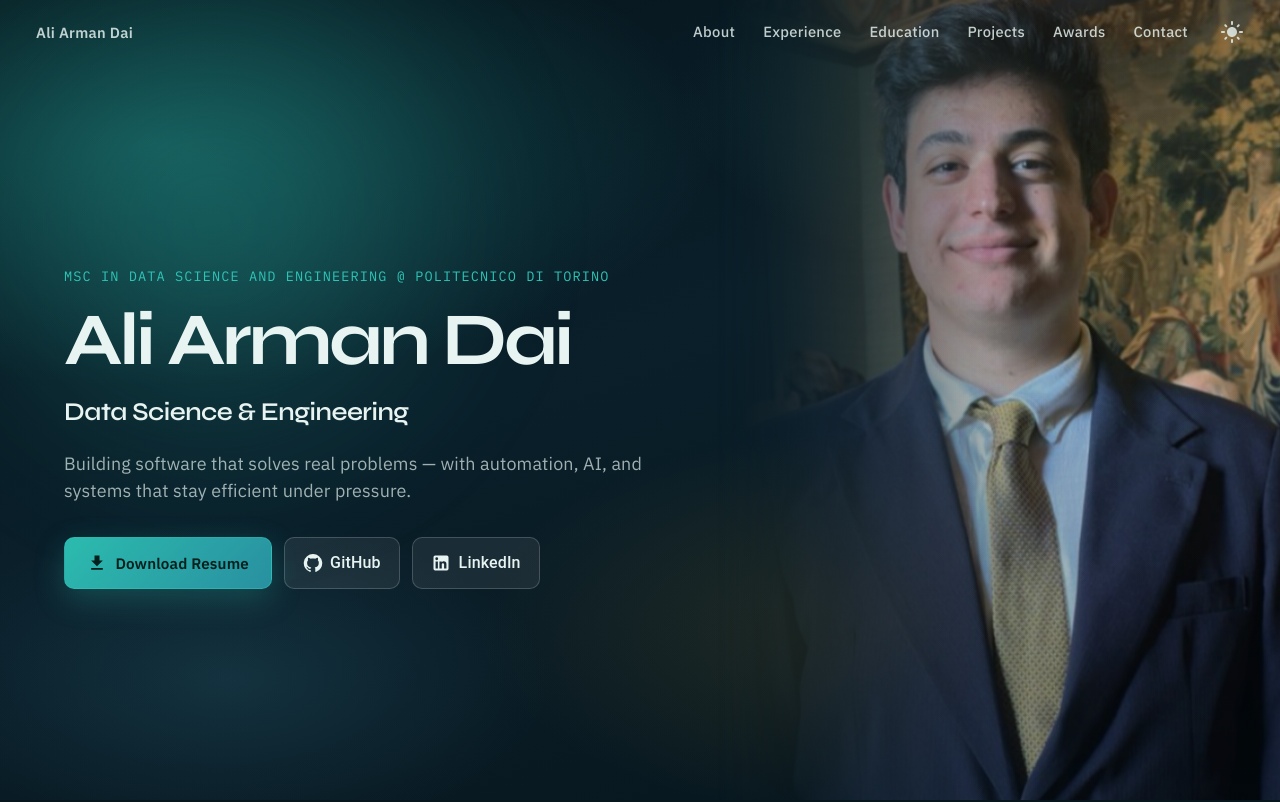
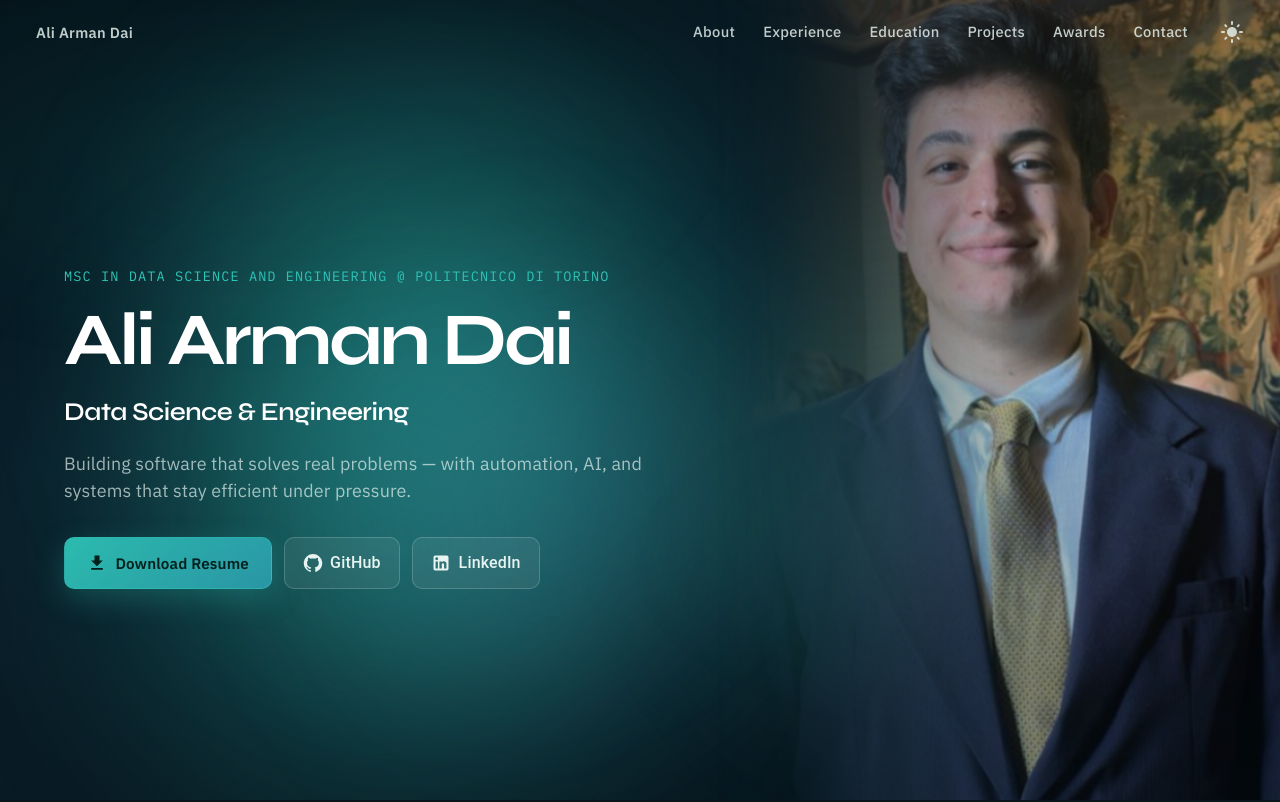
Before and after one commit to armanalis/armanalis.github.io, a React (Create React App) app: page / in a window 1280 px wide. Shown: the top 802 px of the page. Built offline with nearby package versions, Linux system fonts and the light colour scheme.

Commit message:
fix: style has changed.

```diff
--- a/src/App.tsx
+++ b/src/App.tsx
@@ -11,6 +11,7 @@ import {
   Footer,
 } from "./components";
 import FadeIn from './components/FadeIn';
+import AuroraBackground from './components/AuroraBackground';
 import './index.scss';
 
 function App() {
@@ -55,7 +56,7 @@ function App() {
 
     return (
     <div className={`main-container ${mode === 'dark' ? 'dark-mode' : 'light-mode'}`}>
-        <div className="aurora-bg" aria-hidden="true" />
+        <AuroraBackground />
         <div className="site-content">
           <Navigation parentToChild={{mode}} modeChange={handleModeChange}/>
           <FadeIn transitionDuration={700}>
--- /dev/null
+++ b/src/components/AuroraBackground.tsx
@@ -0,0 +1,15 @@
+import React from "react";
+
+function AuroraBackground() {
+  return (
+    <div className="aurora-bg" aria-hidden="true">
+      <div className="aurora-orb aurora-orb-a" />
+      <div className="aurora-orb aurora-orb-b" />
+      <div className="aurora-orb aurora-orb-c" />
+      <div className="aurora-orb aurora-orb-d" />
+      <div className="aurora-veil" />
+    </div>
+  );
+}
+
+export default AuroraBackground;
--- a/src/index.scss
+++ b/src/index.scss
@@ -59,13 +59,25 @@ a:hover {
 
 p, h1, h2, h3, h4, h5, label, button, span, li {
   font-family: var(--font-body);
+  color: var(--text);
 }
 
-h1, h2, h3 {
+h1, h2, h3, h4, h5 {
   font-family: var(--font-display);
   letter-spacing: -0.03em;
   line-height: 1.05;
   font-weight: 700;
+  color: var(--text);
+}
+
+.dark-mode {
+  h1, h2, h3, h4, h5,
+  .section-head h1,
+  .section-head h2,
+  .hero-brand,
+  .hero-role {
+    color: #ffffff;
+  }
 }
 
 .main-container {
@@ -81,45 +93,103 @@ h1, h2, h3 {
   z-index: 0;
   pointer-events: none;
   overflow: hidden;
-  background:
-    radial-gradient(ellipse 80% 55% at 12% 18%, rgba(46, 196, 182, 0.28), transparent 55%),
-    radial-gradient(ellipse 70% 50% at 88% 12%, rgba(94, 234, 212, 0.18), transparent 50%),
-    radial-gradient(ellipse 60% 45% at 70% 78%, rgba(240, 180, 41, 0.12), transparent 55%),
-    radial-gradient(ellipse 50% 40% at 18% 85%, rgba(75, 163, 195, 0.16), transparent 50%),
-    linear-gradient(160deg, #06141b 0%, #0a1f2a 45%, #07151c 100%);
+  background: linear-gradient(165deg, #06141b 0%, #0a1f2a 42%, #07151c 100%);
 }
 
-.aurora-bg::before,
-.aurora-bg::after {
-  content: "";
+.aurora-orb {
   position: absolute;
   border-radius: 50%;
   filter: blur(60px);
-  opacity: 0.55;
-  animation: aurora-drift 18s ease-in-out infinite alternate;
+  will-change: transform;
+  pointer-events: none;
 }
 
-.aurora-bg::before {
+.aurora-orb-a {
+  width: 58vw;
+  height: 58vw;
+  top: -20%;
+  left: -18%;
+  background: radial-gradient(circle, rgba(46, 196, 182, 0.48), transparent 68%);
+  animation: aurora-flow-a 18s linear infinite;
+}
+
+.aurora-orb-b {
   width: 48vw;
   height: 48vw;
-  top: -12%;
-  left: -8%;
-  background: radial-gradient(circle, rgba(46, 196, 182, 0.55), transparent 70%);
+  top: 10%;
+  right: -16%;
+  background: radial-gradient(circle, rgba(94, 234, 212, 0.32), transparent 68%);
+  animation: aurora-flow-b 24s linear infinite;
 }
 
-.aurora-bg::after {
-  width: 42vw;
-  height: 42vw;
-  right: -10%;
-  bottom: 10%;
-  background: radial-gradient(circle, rgba(240, 180, 41, 0.28), transparent 70%);
-  animation-duration: 22s;
-  animation-direction: alternate-reverse;
+.aurora-orb-c {
+  width: 52vw;
+  height: 52vw;
+  bottom: -22%;
+  left: 18%;
+  background: radial-gradient(circle, rgba(46, 196, 182, 0.36), transparent 70%);
+  animation: aurora-flow-c 28s linear infinite;
 }
 
-@keyframes aurora-drift {
-  0% { transform: translate3d(0, 0, 0) scale(1); }
-  100% { transform: translate3d(4%, 6%, 0) scale(1.08); }
+.aurora-orb-d {
+  width: 40vw;
+  height: 40vw;
+  top: 42%;
+  left: 40%;
+  background: radial-gradient(circle, rgba(75, 163, 195, 0.28), transparent 70%);
+  animation: aurora-flow-d 22s linear infinite;
+}
+
+.aurora-veil {
+  position: absolute;
+  inset: 0;
+  background:
+    radial-gradient(ellipse 70% 50% at 20% 20%, rgba(46, 196, 182, 0.12), transparent 55%),
+    radial-gradient(ellipse 60% 45% at 80% 70%, rgba(46, 196, 182, 0.08), transparent 55%);
+  animation: aurora-veil 20s ease-in-out infinite alternate;
+}
+
+@keyframes aurora-flow-a {
+  0%   { transform: translate3d(0, 0, 0) scale(1); }
+  25%  { transform: translate3d(18vw, 10vh, 0) scale(1.08); }
+  50%  { transform: translate3d(28vw, 22vh, 0) scale(1.02); }
+  75%  { transform: translate3d(10vw, 28vh, 0) scale(1.1); }
+  100% { transform: translate3d(0, 0, 0) scale(1); }
+}
+
+@keyframes aurora-flow-b {
+  0%   { transform: translate3d(0, 0, 0) scale(1.05); }
+  25%  { transform: translate3d(-16vw, 12vh, 0) scale(1); }
+  50%  { transform: translate3d(-26vw, 24vh, 0) scale(1.12); }
+  75%  { transform: translate3d(-12vw, -6vh, 0) scale(0.98); }
+  100% { transform: translate3d(0, 0, 0) scale(1.05); }
+}
+
+@keyframes aurora-flow-c {
+  0%   { transform: translate3d(0, 0, 0) scale(1); }
+  25%  { transform: translate3d(-14vw, -12vh, 0) scale(1.1); }
+  50%  { transform: translate3d(12vw, -20vh, 0) scale(1.04); }
+  75%  { transform: translate3d(22vw, -8vh, 0) scale(1.12); }
+  100% { transform: translate3d(0, 0, 0) scale(1); }
+}
+
+@keyframes aurora-flow-d {
+  0%   { transform: translate3d(0, 0, 0) scale(1); }
+  33%  { transform: translate3d(-18vw, -10vh, 0) scale(1.14); }
+  66%  { transform: translate3d(14vw, 12vh, 0) scale(0.96); }
+  100% { transform: translate3d(0, 0, 0) scale(1); }
+}
+
+@keyframes aurora-veil {
+  from { opacity: 0.55; transform: scale(1); }
+  to   { opacity: 1; transform: scale(1.06); }
+}
+
+@media (prefers-reduced-motion: reduce) {
+  .aurora-orb,
+  .aurora-veil {
+    animation: none !important;
+  }
 }
 
 .site-content {
@@ -156,6 +226,7 @@ h1, h2, h3 {
   margin: 0;
   font-size: clamp(2rem, 4.5vw, 3.25rem);
   grid-column: 2;
+  color: var(--text);
 }
 
 .section-lede {
@@ -313,12 +384,32 @@ h1, h2, h3 {
   --glass-border: rgba(7, 21, 28, 0.14);
   --shadow-soft: 0 14px 40px rgba(20, 60, 70, 0.1);
 
+  h1, h2, h3, h4, h5,
+  .section-head h1,
+  .section-head h2,
+  .hero-brand,
+  .hero-role {
+    color: var(--text);
+  }
+
   .aurora-bg {
-    background:
-      radial-gradient(ellipse 80% 55% at 12% 18%, rgba(46, 196, 182, 0.22), transparent 55%),
-      radial-gradient(ellipse 70% 50% at 88% 12%, rgba(15, 118, 110, 0.12), transparent 50%),
-      radial-gradient(ellipse 60% 45% at 70% 78%, rgba(240, 180, 41, 0.12), transparent 55%),
-      linear-gradient(160deg, #f4fbf9 0%, #e8f4f1 45%, #eef7f5 100%);
+    background: linear-gradient(160deg, #f4fbf9 0%, #e8f4f1 45%, #eef7f5 100%);
+  }
+
+  .aurora-orb-a {
+    background: radial-gradient(circle, rgba(15, 118, 110, 0.28), transparent 68%);
+  }
+
+  .aurora-orb-b {
+    background: radial-gradient(circle, rgba(46, 196, 182, 0.2), transparent 68%);
+  }
+
+  .aurora-orb-c {
+    background: radial-gradient(circle, rgba(15, 118, 110, 0.22), transparent 70%);
+  }
+
+  .aurora-orb-d {
+    background: radial-gradient(circle, rgba(20, 140, 120, 0.16), transparent 70%);
   }
 
   #navigation.scrolled {
```
